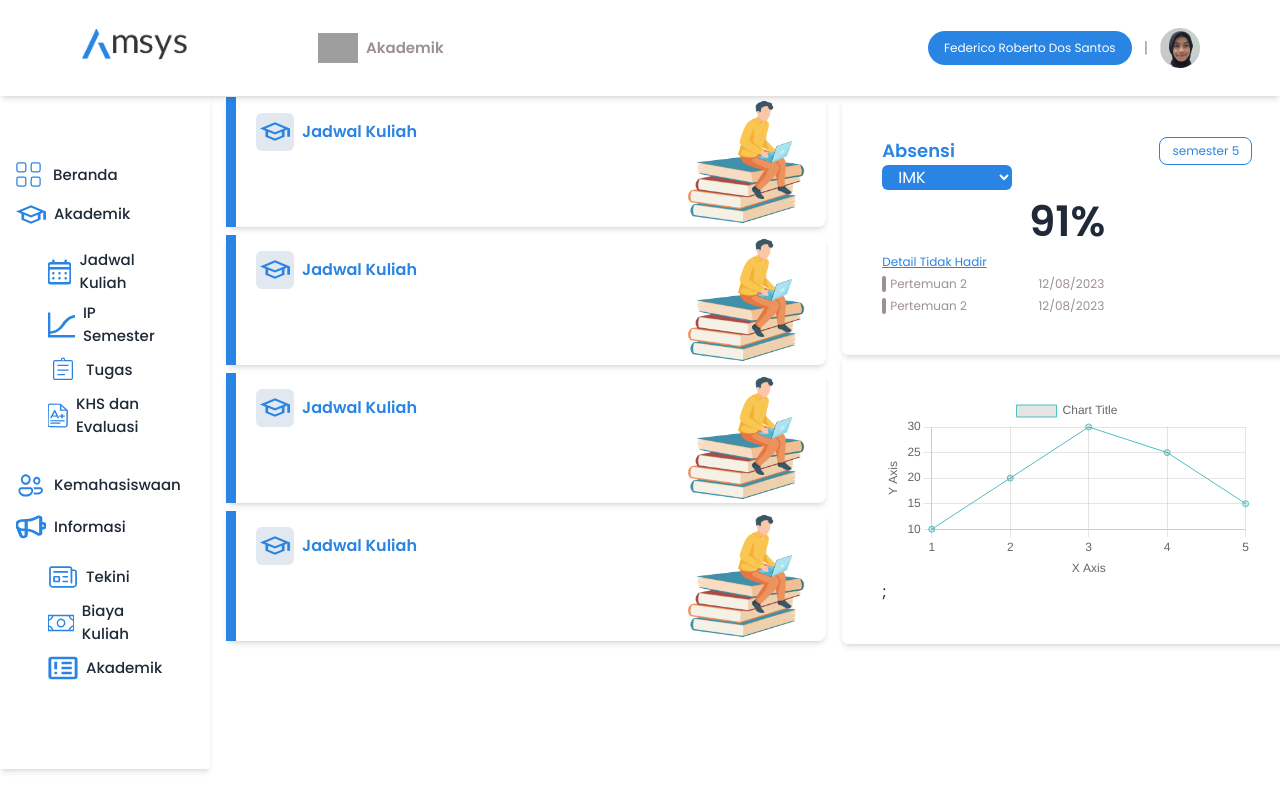
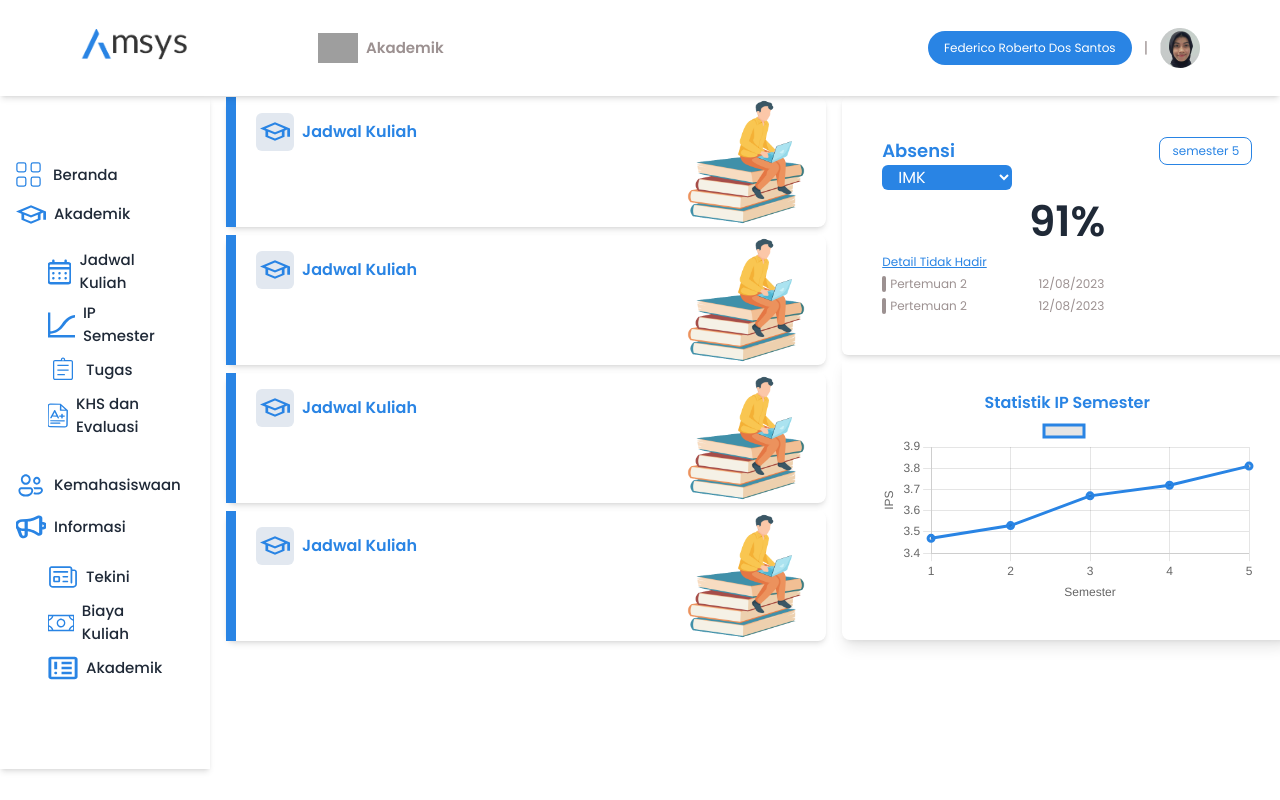
Before and after one commit to Hilaladiii/amsys, a React (Vite) app: page /akademik in a window 1280 px wide. Built offline with nearby package versions, Linux system fonts and the light colour scheme; grey boxes are pictures that could not be loaded; what tailwindcss-animated would draw is missing.

Commit message:
add chart ipk

```diff
--- a/src/Components/Fragments/Charts.jsx
+++ b/src/Components/Fragments/Charts.jsx
@@ -12,11 +12,11 @@ const CartesianChart = ({ data, labels, type, xLabel, yLabel }) => {
         labels: labels || [],
         datasets: [
           {
-            label: 'Chart Title',
+            label: '',
             data: data || [],
             fill: false,
-            borderColor: 'rgba(75, 192, 192, 1)',
-            borderWidth: 1,
+            borderColor: 'rgba(41, 132, 228, 1)',
+            borderWidth: 3,
           },
         ],
       },
--- a/src/Pages/akademikPage.jsx
+++ b/src/Pages/akademikPage.jsx
@@ -5,14 +5,14 @@ import Navbar, { NavbarLeft } from "../Components/Fragments/Navbar"
 
 const AkademikPage = () => {
   const data = [
-    { x: 1, y: 10 },
-    { x: 2, y: 20 },
-    { x: 3, y: 30 },
-    { x: 4, y: 25 },
-    { x: 5, y: 15 },
+    { x: 1, y: 3.47 },
+    { x: 2, y: 3.53 },
+    { x: 3, y: 3.67 },
+    { x: 4, y: 3.72 },
+    { x: 5, y: 3.81 },
   ];
-  const xLabel = 'X Axis';
-  const yLabel = 'Y Axis';
+  const xLabel = 'Semester';
+  const yLabel = 'IPS';
   return (
     <div className="w-full flex flex-col">
       <Navbar types={'akademik-navbar'}/>
@@ -26,8 +26,9 @@ const AkademikPage = () => {
         </div>
         <div className="flex flex-col">
          <CardAbsensi/>
-         <div className="w-[450px] p-10 rounded-md shadow-md ">
-          <CartesianChart data={data} xLabel={xLabel} yLabel={yLabel} />;
+         <div className="w-[450px] flex flex-col p-9 rounded-lg shadow-lg ">
+          <h1 className="mx-auto font-semibold text-tBlue">Statistik IP Semester</h1>
+          <CartesianChart data={data} xLabel={xLabel} yLabel={yLabel} />
          </div>
         </div>
 
```
